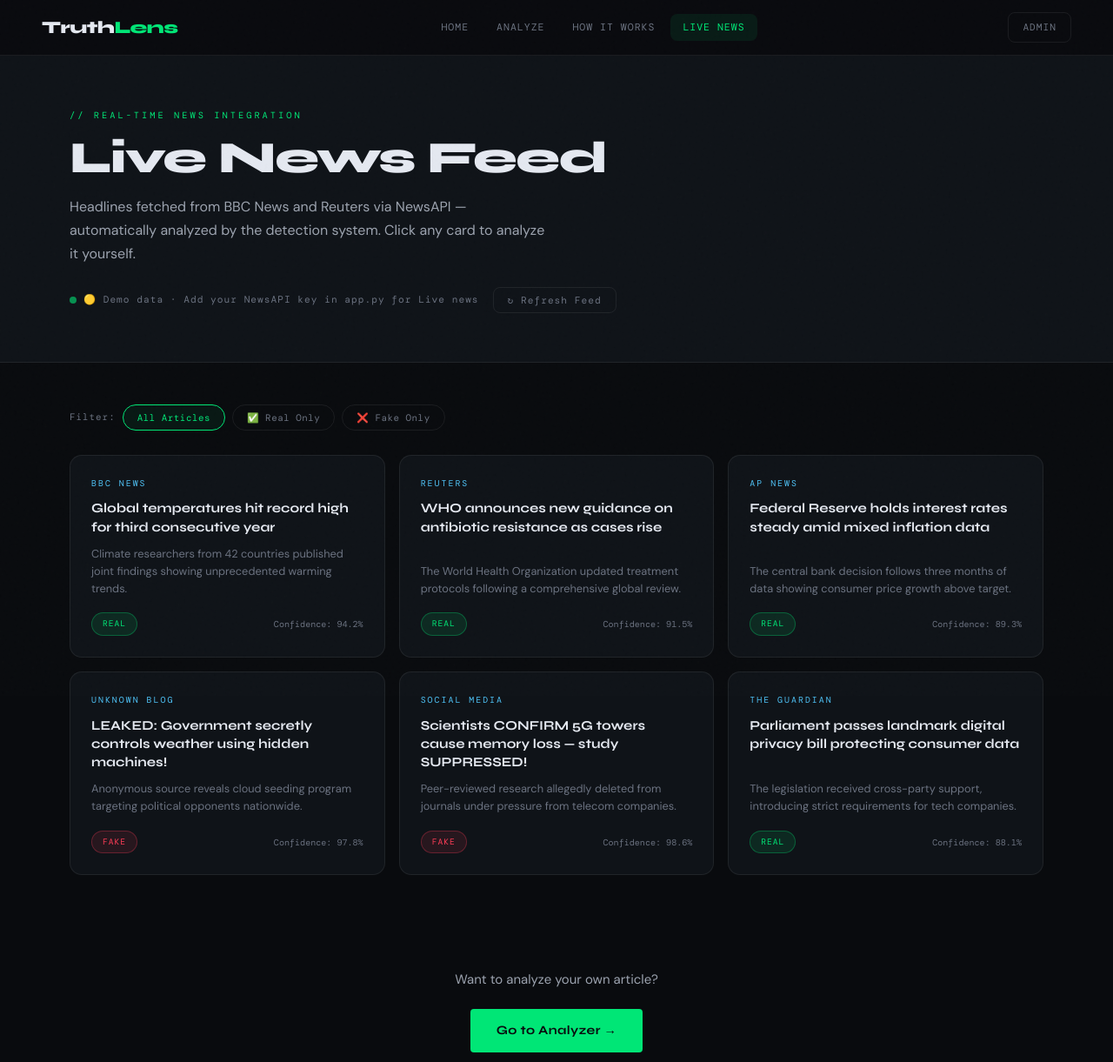
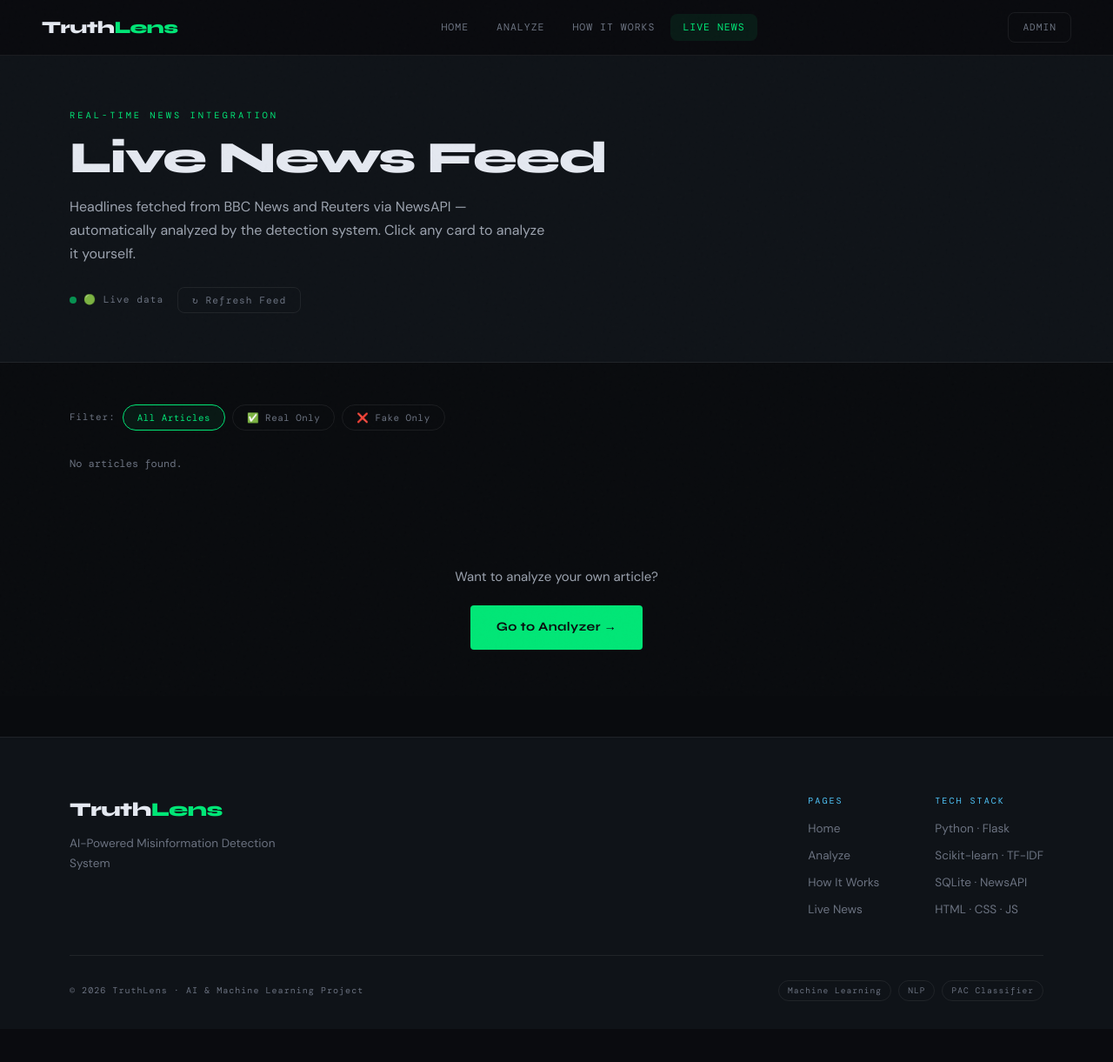
Before and after one commit to Second-born11/truthlens, a Flask app: page /news in a window 1280 px wide. Shown: the top 1221 px of the page at 87% size. After the commit the page ends 1151 px from the top, so only its background shows below. Run offline with Flask 3, Linux system fonts and the light colour scheme; data that the repository does not hold is empty; some web fonts are replaced.

Commit message:
Updated changes

```diff
--- a/app.py
+++ b/app.py
@@ -10,10 +10,10 @@
 import math
 
 app = Flask(__name__)
-app.secret_key = "221feb178a44cdabd164fb297e11845627f036a11fbcedceedbc8909049055d2"
+app.secret_key = os.getenv("FLASK_SECRET_KEY")
 
 # ─── CONFIG ───────────────────────────────────────────────
-NEWS_API_KEY = "2a2923a28707438d8fa4e52df386d9fc"
+NEWS_API_KEY = os.getenv("NEWS_API_KEY")
 MODEL_PATH   = "model/fake_news_model.pkl"
 VECTOR_PATH  = "model/tfidf_vectorizer.pkl"
 DB_PATH      = "database/history.db"
@@ -375,7 +375,7 @@
 
 @app.route("/api/news")
 def api_news():
-    if NEWS_API_KEY == "2a2923a28707438d8fa4e52df386d9fc":
+    if not NEWS_API_KEY:
         return jsonify({"articles": demo_news(), "source": "demo"})
     try:
         url      = (f"https://newsapi.org/v2/top-headlines?sources=bbc-news,reuters"
--- a/static/js/news.js
+++ b/static/js/news.js
@@ -26,8 +26,8 @@
 
     document.getElementById('statusText').textContent =
       data.source === 'live'
-        ? '🟢 Live data · Updated just now'
-        : '🟡 Demo data · Add your NewsAPI key in app.py for  Live news';
+        ? '🟢 Live data'
+        : '🟡 Offline mode';
 
     renderCards();
 
--- a/templates/news.html
+++ b/templates/news.html
@@ -9,7 +9,7 @@
 
 <div class="page-header">
   <div class="container">
-    <div class="section-tag">// Real-Time News Integration</div>
+    <div class="section-tag">Real-Time News Integration</div>
     <h1 class="page-title">Live News Feed</h1>
     <p class="page-subtitle">Headlines fetched from BBC News and Reuters via NewsAPI — automatically analyzed by the detection system. Click any card to analyze it yourself.</p>
     <div class="news-header-meta">
```
Also changed, not shown: 2 other files.
